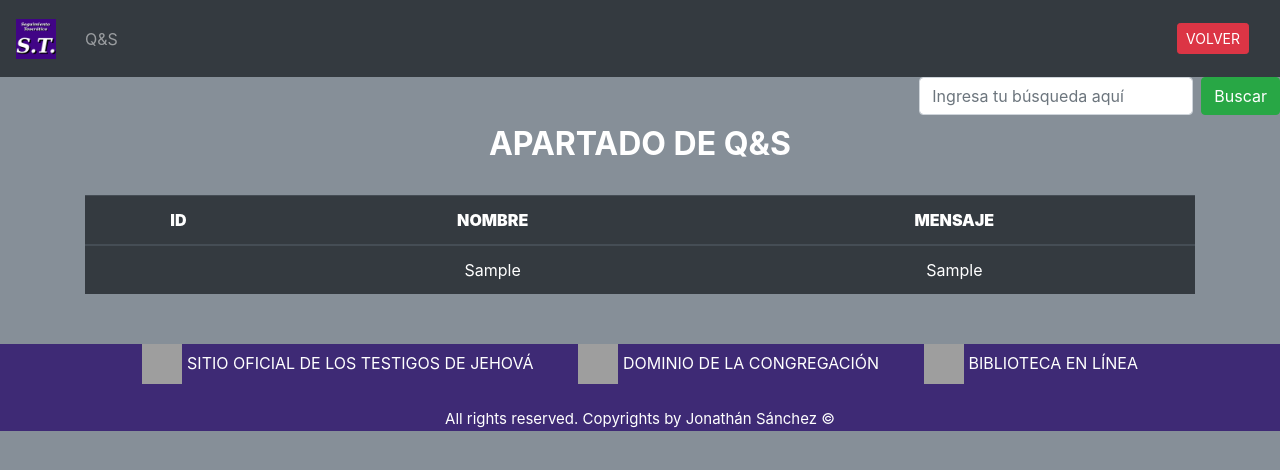
After one commit to JONATHAN-SO-L/ST, a PHP site: page /sistema/qns/qns.php in a window 1280 px wide. The commit adds this page. Shown: the top 470 px of the page. Run offline with PHP 8.4, Linux system fonts and the light colour scheme; tables that the repository leaves empty or names only in its code hold one stand-in row (values such as "Sample post"); data that the repository does not hold is empty; grey boxes are pictures that could not be loaded.

Commit message:
Se agregó apartado AEF, Q&S y se creo vista de administrador

```diff
--- a/sistema/ep/mod.php
+++ b/sistema/ep/mod.php
@@ -17,6 +17,8 @@
       // Se insertan los nuevos datos en la base de datos
     $conexion->query("UPDATE $table1 SET hora='$hour', am_pm='$horary', dia='$day', titulo1='$title1', titulo2='$title2', titulo3='$title3', titulo4='$title4'");
 
+    echo "<script>alert('ESTUDIO PERSONAL MODIFICADO CORRECTAMENTE')</script>";
+
   }
 
       include "../../funciones/close.php";  // Se cierra la conexión a la DDBB
--- a/sistema/ep/registro.php
+++ b/sistema/ep/registro.php
@@ -16,6 +16,9 @@
 
 	  // Se hace la inserción de la información a la DDBB
 	  $conexion -> query ("INSERT INTO $table1 (hora, am_pm, dia, titulo1, titulo2, titulo3, titulo4) VALUES ('$hour', '$horary', '$day', '$title1', '$title2', '$title3', '$title4')");
+
+    echo "<script>alert('ESTUDIO PERSONAL GUARDADO CORRECTAMENTE')</script>";
+
 	}
 
 	  include "../../funciones/close.php";	// Se cierra la conexión a la DDBB
--- a/sistema/index.php
+++ b/sistema/index.php
@@ -28,7 +28,8 @@
       <a class="nav-link" href="#">SEGUIMIENTO TEOCRÁTICO</a>
     </li>
     <li class="nav-item">
-	</li>
+      <a class="nav-link" href="/st/sistema/qns/qns.php">Q&S</a>
+    </li>
   </ul>
 </nav>
 
@@ -50,6 +51,7 @@
 <!-- Sección 2 -->
 	<div class="container" align="center">
 		<a class="boton" href="/st/sistema/im"><button style="margin: 10px" type="sumbit" class="btn btn-primary active btn-lg"><img id="im" src="/st/img/im.png">INFORME MENSUAL</button></a>
+    <a class="boton" href="/st/sistema/aef"><button style="margin: 10px" type="sumbit" class="btn btn-primary active btn-lg"><img id="im" src="/st/img/ep.png">ADORACIÓN EN FAMILIA</button></a>
 	</div>
 </div>
 <br>
--- a/sistema/ml/mod.php
+++ b/sistema/ml/mod.php
@@ -22,6 +22,8 @@
       // Se insertan nuevos datos a la DDBB
       $conexion->query("UPDATE $table2 SET libro1='$book1', libro2='$book2', libro3='$book3', libro4='$book4', libro5='$book5', libro6='$book6', libro7='$book7', libro8='$book8', libro9='$book9', libro10='$book10', libro11='$book11', libro12='$book12'");
 
+    echo "<script>alert('META DE LIBROS MODIFICADA CORRECTAMENTE')</script>";
+
       }
 
       include "../../funciones/close.php";  // Se cierra la conexión a la DDBB
--- a/sistema/ml/registro.php
+++ b/sistema/ml/registro.php
@@ -21,6 +21,9 @@
 
       // Se insertan los datos en la DDBB
     $conexion->query("INSERT INTO $table2 (libro1, libro2, libro3, libro4, libro5, libro6, libro7, libro8, libro9, libro10, libro11, libro12) VALUES ('$book1', '$book2', '$book3', '$book4', '$book5', '$book6', '$book7', '$book8', '$book9', '$book10', '$book11', '$book12')");
+
+    echo "<script>alert('META DE LIBROS GUARDADA CORRECTAMENTE')</script>";
+
   }
 
     include "../../funciones/close.php";  // Se cierra la conexión con la DDBB
--- /dev/null
+++ b/sistema/qns/qns.php
@@ -0,0 +1,106 @@
+<!DOCTYPE html>
+<html lang="es">
+<head>
+  <title>ST</title>
+  <link rel="icon" href="/st/img/favicon.ico" type="image/icon">
+  <meta charset="utf-8">
+  <meta name="viewport" content="width=device-width, initial-scale=1">
+  <link rel="stylesheet" href="https://maxcdn.bootstrapcdn.com/bootstrap/4.5.2/css/bootstrap.min.css">
+  <script src="https://ajax.googleapis.com/ajax/libs/jquery/3.5.1/jquery.min.js"></script>
+  <script src="https://cdnjs.cloudflare.com/ajax/libs/popper.js/1.16.0/umd/popper.min.js"></script>
+  <script src="https://maxcdn.bootstrapcdn.com/bootstrap/4.5.2/js/bootstrap.min.js"></script>
+  <link rel="stylesheet" type="text/css" href="/st/css/index.css">
+  <link rel="stylesheet" type="text/css" href="/st/css/ep_botones.css">
+  <link rel="stylesheet" type="text/css" href="/st/css/im_botones.css">
+  <script src="/st/funciones/subir.js"></script>
+</head>
+
+<body>
+
+  <nav class="navbar navbar-expand-sm bg-dark navbar-dark">
+
+    <a class="navbar-brand" href="#">
+      <img src="/st/img/logo.png" alt="logo" style="width:40px;">
+    </a>
+
+    <div class="collapse navbar-collapse " id="collapsibleNavbar">
+      <ul class="navbar-nav">
+        <li class="nav-item">
+          <a style="margin: 5px;" class="nav-link" href="#">Q&S</a>
+        </li>
+      </ul>
+    </div>
+
+    <!-- Barra superior -->
+    <form class="form-inline float-lg-right" id="volver"> <!-- Alineación a la derecha -->
+      <a style="margin: 15px;" href="/st/sistema/" class="btn btn-danger btn-sm">VOLVER</a> <!-- Enlace de clase botón -->
+    </form> <!-- Botón de salida o vuelta -->
+  </nav>
+
+  <form class="form-inline float-lg-right" method="POST" action="buscar.php">
+    <input class="form-control mr-sm-2" type="text" required="#" id="busqueda" name="busqueda" placeholder="Ingresa tu búsqueda aquí">
+    <input class="btn btn-success" id="buscar" name="buscar" type="submit" value="Buscar">
+  </form>
+
+  <br>
+
+  <div class='container'><br>
+    <h2 class="text-center" style="color: white;"><strong>APARTADO DE Q&S</strong></h2>
+    <table class='table table-dark table-hover'>
+      <thead>
+        <tr>
+          <th><center><strong>ID</strong></center></th>
+          <th><center><strong>NOMBRE</strong></center></th>
+          <th><center><strong>MENSAJE</strong></center></th>
+        </tr>
+        <br>
+      </thead>
+      <tbody>
+
+        <?php
+
+        include "../../funciones/conexion.php";
+
+        $sql = "SELECT * FROM q_n_s";
+        $query = mysqli_query ($conexion, $sql);
+
+        while ($qns = mysqli_fetch_array ($query)){
+
+          echo "
+          <tr>
+          <td><center>".$qns ['id_qns']."</center></td>
+          <td><center>".$qns ['nombre']."</center></td>
+          <td><center>".$qns ['q_or_s']."</center></td>
+          </tr>
+          ";
+        }
+
+        include "../../funciones/close.php";
+
+        ?>
+
+      </tbody>
+    </table>
+  </div>
+
+  <span class="ir-arriba"><strong>^</strong></span>
+
+  <!-- Pie de página -->
+  <footer class="pie1">
+    <!-- Imágenes redireccionables -->
+    <div class="container" align="center">
+      <a style="margin: 20px" href="https://jw.org/es" target="_blank"><img id="jw" src="https://movilsagt.com/jw/files/2016/01/JW-NUEVO.jpg">SITIO OFICIAL DE LOS TESTIGOS DE JEHOVÁ</a> <!-- Apertura en otra pestaña -->
+      <a style="margin: 20px" href="https://my.jw.org/home/es" target="_blank"><img id="apps" src="https://assets1.jw.org/images/siteMarkApps_mobile.svg">DOMINIO DE LA CONGREGACIÓN</a>
+      <a style="margin: 20px" href="https://wol.jw.org/es" target="_blank"><img id="wol" src="https://pbs.twimg.com/media/EFglz6RWoAAmj_P.jpg">BIBLIOTECA EN LÍNEA</a>
+    </div>
+
+    <br>
+
+    <!-- Texto de derechos de autor -->
+    <div class="container" align="center">
+      <p id="foot">All rights reserved. Copyrights by Jonathán Sánchez ©</p>
+    </div>
+  </footer>
+
+</body>
+</html>
```
Also changed, not shown: sistema/aef/index.php (added, +37 -0 lines), sistema/qns/buscar.php (added, +116 -0 lines), sistema/aef/mod.php (added), sistema/aef/registro.php (added), sistema/aef/reinicio.php (added). Lines whose indentation alone changed are shown as unchanged.
